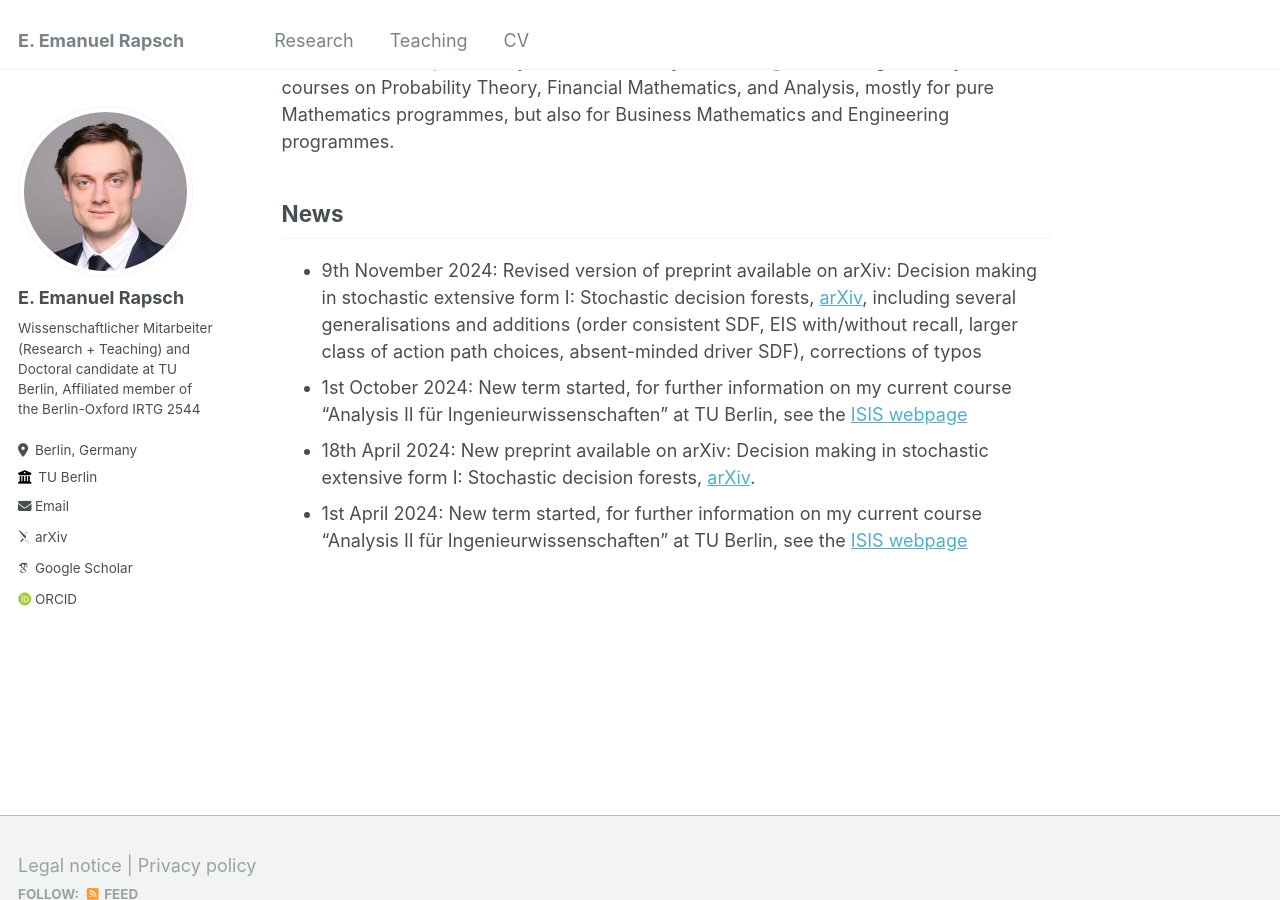
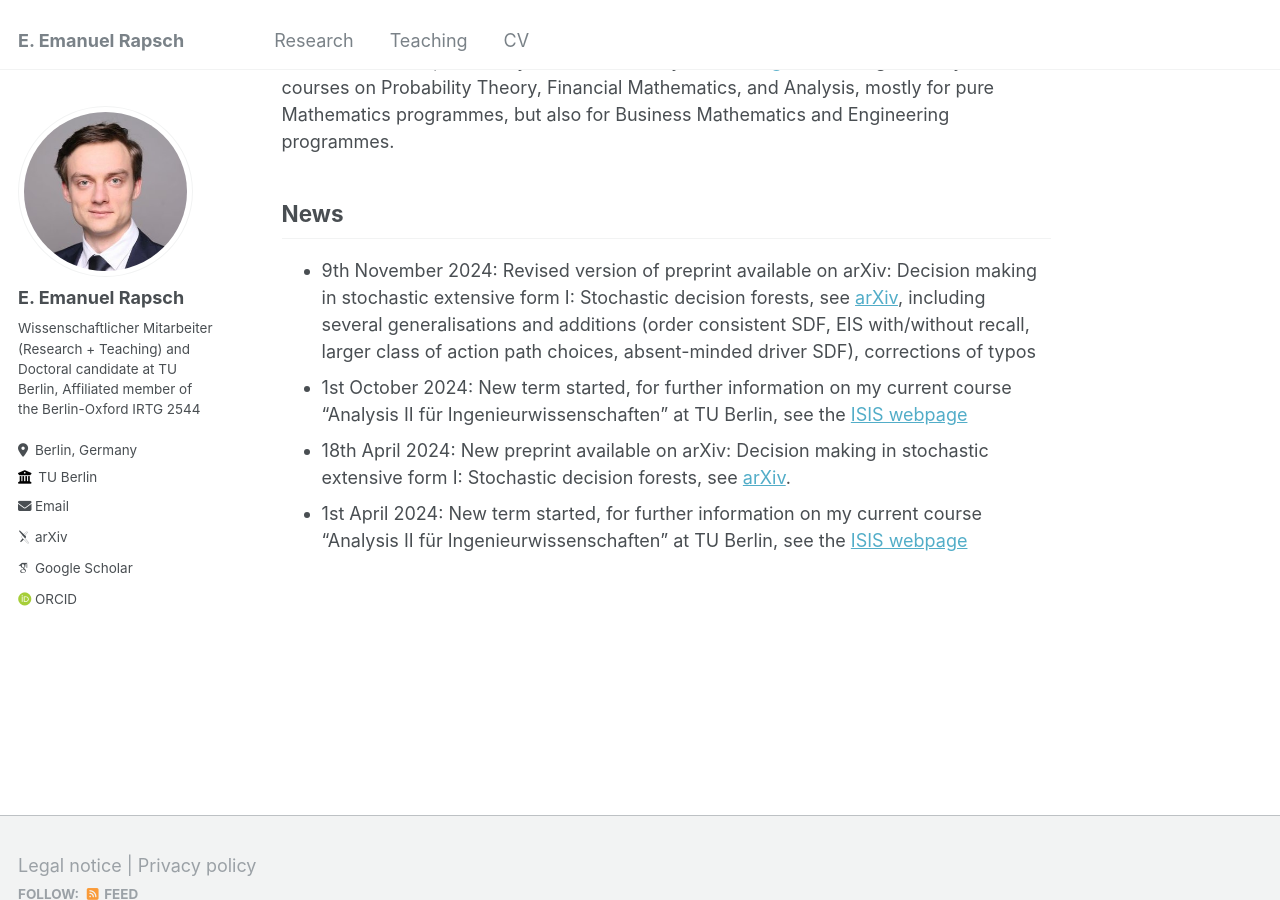
Before and after one commit to erapsch/erapsch.github.io, a Jekyll site: the page built from _pages/about.md, in a window 1280 px wide and 900 px high, scrolled down 609 px. Built offline with Jekyll 4.4.1, drawn with Linux system fonts in a browser that asks for light colours; some web fonts are replaced.

Commit message:
typos corrected

```diff
--- a/_pages/about.md
+++ b/_pages/about.md
@@ -23,7 +23,7 @@
 
 ## News
 
-* 9th November 2024: Revised version of preprint available on arXiv: Decision making in stochastic extensive form I: Stochastic decision forests, <a href="https://arxiv.org/abs/2404.12332v2">arXiv</a>, including several generalisations and additions (order consistent SDF, EIS with/without recall, larger class of action path choices, absent-minded driver SDF), corrections of typos
+* 9th November 2024: Revised version of preprint available on arXiv: Decision making in stochastic extensive form I: Stochastic decision forests, see <a href="https://arxiv.org/abs/2404.12332v2">arXiv</a>, including several generalisations and additions (order consistent SDF, EIS with/without recall, larger class of action path choices, absent-minded driver SDF), corrections of typos
 * 1st October 2024: New term started, for further information on my current course "Analysis II für Ingenieurwissenschaften" at TU Berlin, see the <a href="https://isis.tu-berlin.de/course/view.php?id=40227">ISIS webpage</a>
-* 18th April 2024: New preprint available on arXiv: Decision making in stochastic extensive form I: Stochastic decision forests, <a href="https://arxiv.org/abs/2404.12332">arXiv</a>.
+* 18th April 2024: New preprint available on arXiv: Decision making in stochastic extensive form I: Stochastic decision forests, see <a href="https://arxiv.org/abs/2404.12332">arXiv</a>.
 * 1st April 2024: New term started, for further information on my current course "Analysis II für Ingenieurwissenschaften" at TU Berlin, see the <a href="https://isis.tu-berlin.de/course/view.php?id=37634">ISIS webpage</a>
```
Also changed, not shown: _pages/research.md (+1 -1 lines), _pages/teaching.md (+1 -1 lines).
